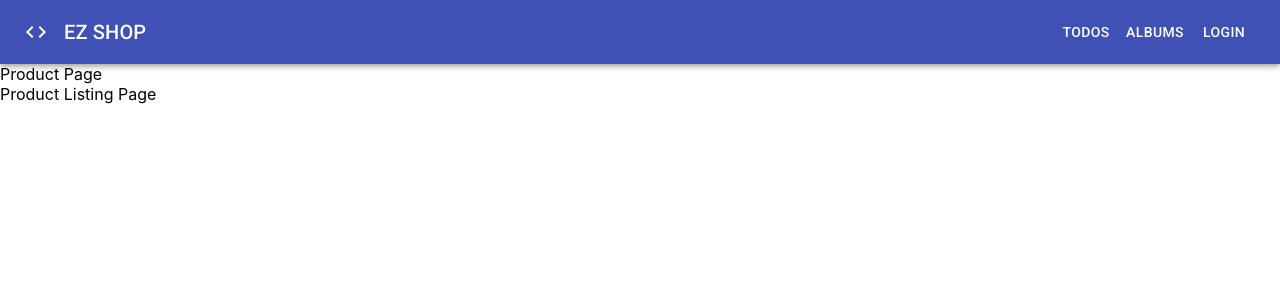
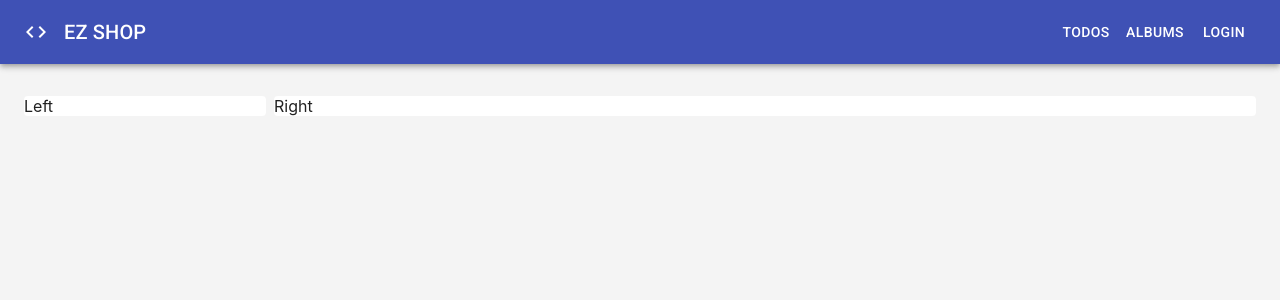
Before and after one commit to nguyenit67/React-Ecommerce_NovaShop, a React (Create React App) app: page /products in a window 1280 px wide. Shown: the top 300 px of the page. Built offline with nearby package versions, Linux system fonts and the light colour scheme.

Commit message:
sprint change  10-Sep-2021

```diff
--- a/src/features/Product/index.jsx
+++ b/src/features/Product/index.jsx
@@ -1,20 +1,18 @@
+import { Box } from '@material-ui/core';
 import ListPage from 'features/Product/pages/ListPage';
 import React from 'react';
-import { Switch } from 'react-router-dom';
-import { useRouteMatch } from 'react-router-dom';
-import { Route } from 'react-router-dom';
+import { Route, Switch, useRouteMatch } from 'react-router-dom';
 
 function ProductFeature(props) {
   const match = useRouteMatch();
 
   return (
-    <div>
-      Product Page
+    <Box pt={4}>
       <Switch>
         <Route path={match.path} exact component={ListPage} />
         {/* <Route path={match.path} component={ProductFeature} /> */}
       </Switch>
-    </div>
+    </Box>
   );
 }
 
--- a/src/features/Product/pages/ListPage.jsx
+++ b/src/features/Product/pages/ListPage.jsx
@@ -1,10 +1,37 @@
+import { Box, Container, Grid, makeStyles, Paper } from '@material-ui/core';
 import React from 'react';
-import { useRouteMatch } from 'react-router-dom';
+
+const useStyles = makeStyles((theme) => ({
+  root: {},
+  left: {
+    width: '250px',
+  },
+  right: {
+    flex: '1 1 auto',
+  },
+}));
 
 function ListPage(props) {
-  const match = useRouteMatch();
+  const classes = useStyles();
 
-  return <div>Product Listing Page</div>;
+  return (
+    <div>
+      <Box {...{} /* section.product-list-page */}>
+        <Container>
+          {' '}
+          {/* div.container */}
+          <Grid container spacing={1}>
+            <Grid item className={classes.left}>
+              <Paper elevation={0}>Left</Paper>
+            </Grid>
+            <Grid item className={classes.right}>
+              <Paper elevation={0}>Right</Paper>
+            </Grid>
+          </Grid>
+        </Container>
+      </Box>
+    </div>
+  );
 }
 
 export default ListPage;
--- a/src/index.css
+++ b/src/index.css
@@ -1,3 +1,7 @@
+html {
+  background-color: rgb(244, 244, 244);
+}
+
 body {
   margin: 0;
   font-family: -apple-system, BlinkMacSystemFont, 'Segoe UI', 'Roboto', 'Oxygen',
```
